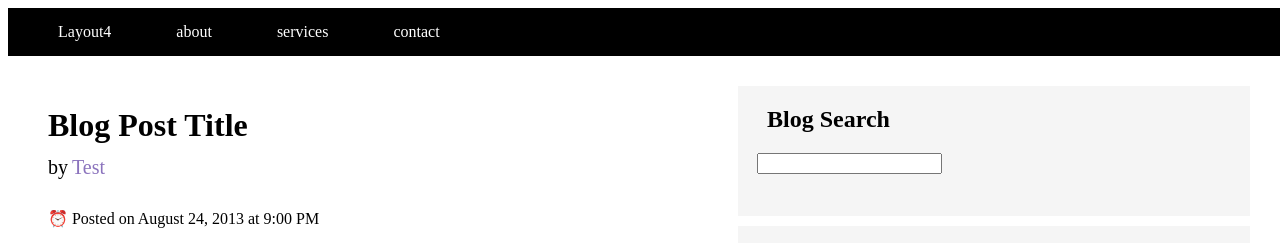
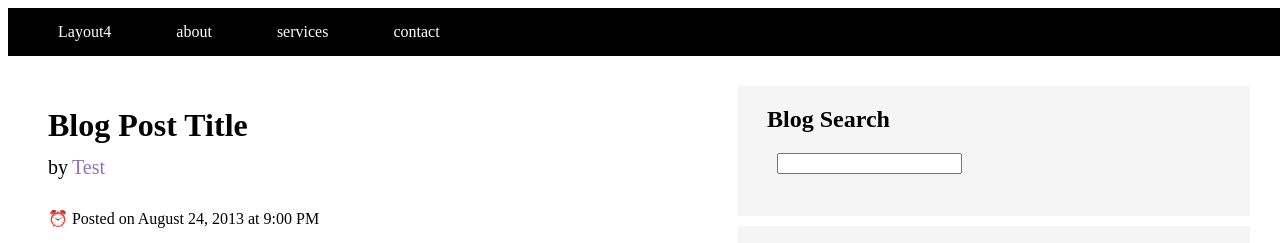
Before and after one commit to Sandeep-suman2469/gridlayout-4, a Next.js app: page / in a window 1280 px wide. Shown: the top 243 px of the page. Built offline with nearby package versions, Linux system fonts and the light colour scheme.

Commit message:
Update globals.css

```diff
--- a/src/app/globals.css
+++ b/src/app/globals.css
@@ -33,8 +33,6 @@
 
 .box-1{
   padding-left: 40px;
-  /* background-color: #e8d3d3; */
-  /* border: 2px solid black; */
 }
 
 .box-2{
@@ -104,7 +102,6 @@
 }
 
 .aside{
-    /* margin-bottom: 25px; */
     background-color:rgb(245,245,245);
     /* border: 2px solid black; */
     height: 170px;
@@ -122,7 +119,6 @@
 
 .footer{
   margin-top: 20px;
-  /* border: 2px solid black; */
   background-color:rgb(245,245,245);
   height: 140px;
   padding-left: 30px;
@@ -130,27 +126,15 @@
 
 }
 
-/* input[type=text] {
-  width: 65%;
-  box-sizing: border-box;
-  /* border: 2px solid #ccc; */
-  /* border-radius: 4px; */
-  /* background-color: white; */
-  /* background-image: url('https://www.shutterstock.com/image-vector/magnifying-glass-search-icon-flat-260nw-738763579.jpg'); */
-  background-repeat: no-repeat;
-  /* padding: 5px 20px; */
-  /* margin-left: 10px; */
-/* } */
-
 .search {
     display: flex;
     align-items: center;
     margin-top: 8px;
-    background: white;
     border-radius: 4px;
-    border: 1px solid #ccc;
-    padding: 2px 8px;
+
 }
+
+
 
 @media (max-width: 1310px) {
 
@@ -183,17 +167,6 @@
 
 }
 
-/* @media (max-width: 1000px) {
-
-  .box-2{
-    width: 40vw;
-  }
-   .box, .para{
-      width: 50vw;
-    }
-
-
-} */
 
 @media (max-width: 1300px) {
 
@@ -222,3 +195,11 @@
 
 
 }
+
+ input[type=text] {
+  margin-left: 20px ;
+}
+
+.icon{
+  border: 0.5px solid black;
+}
```
